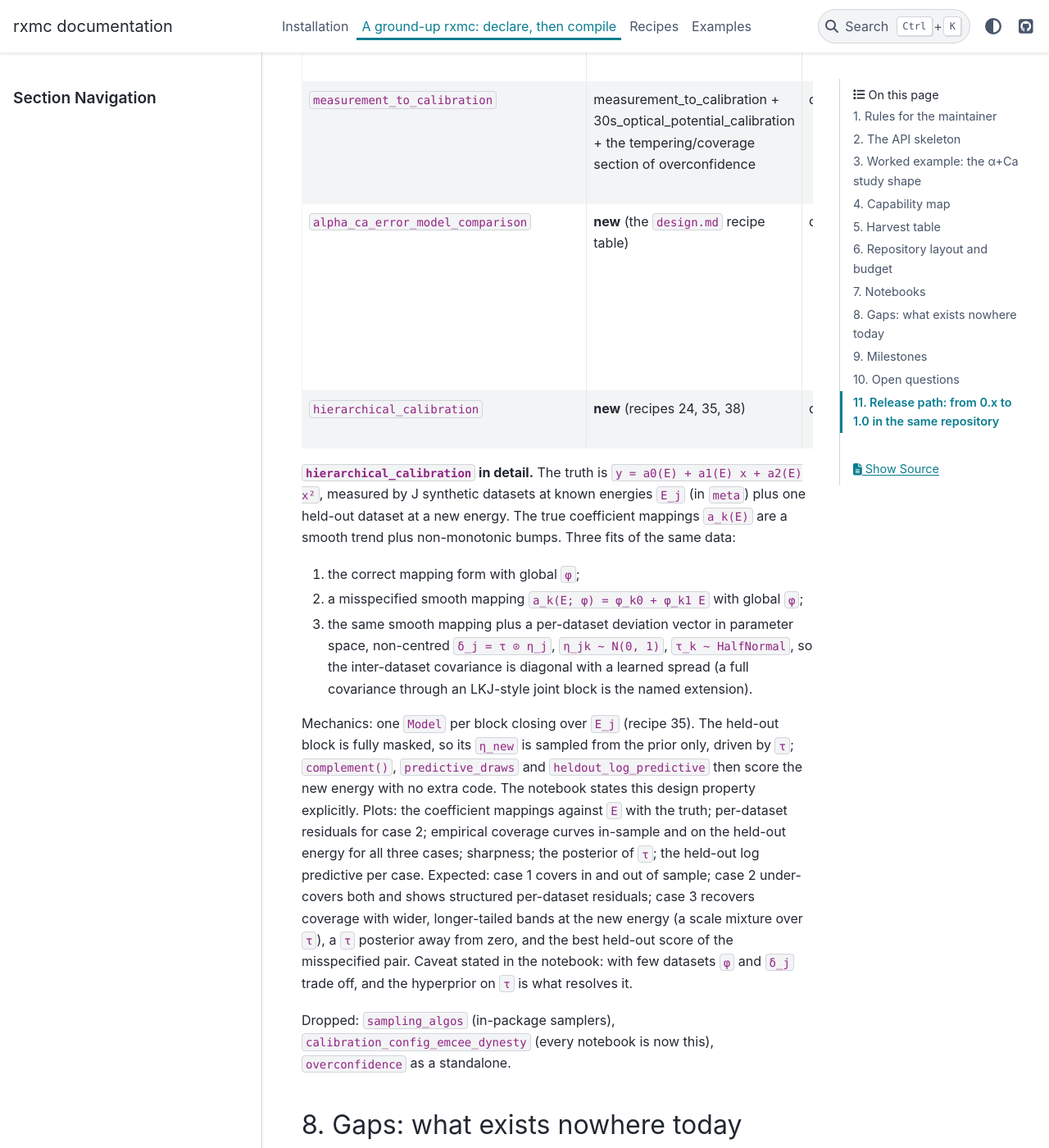
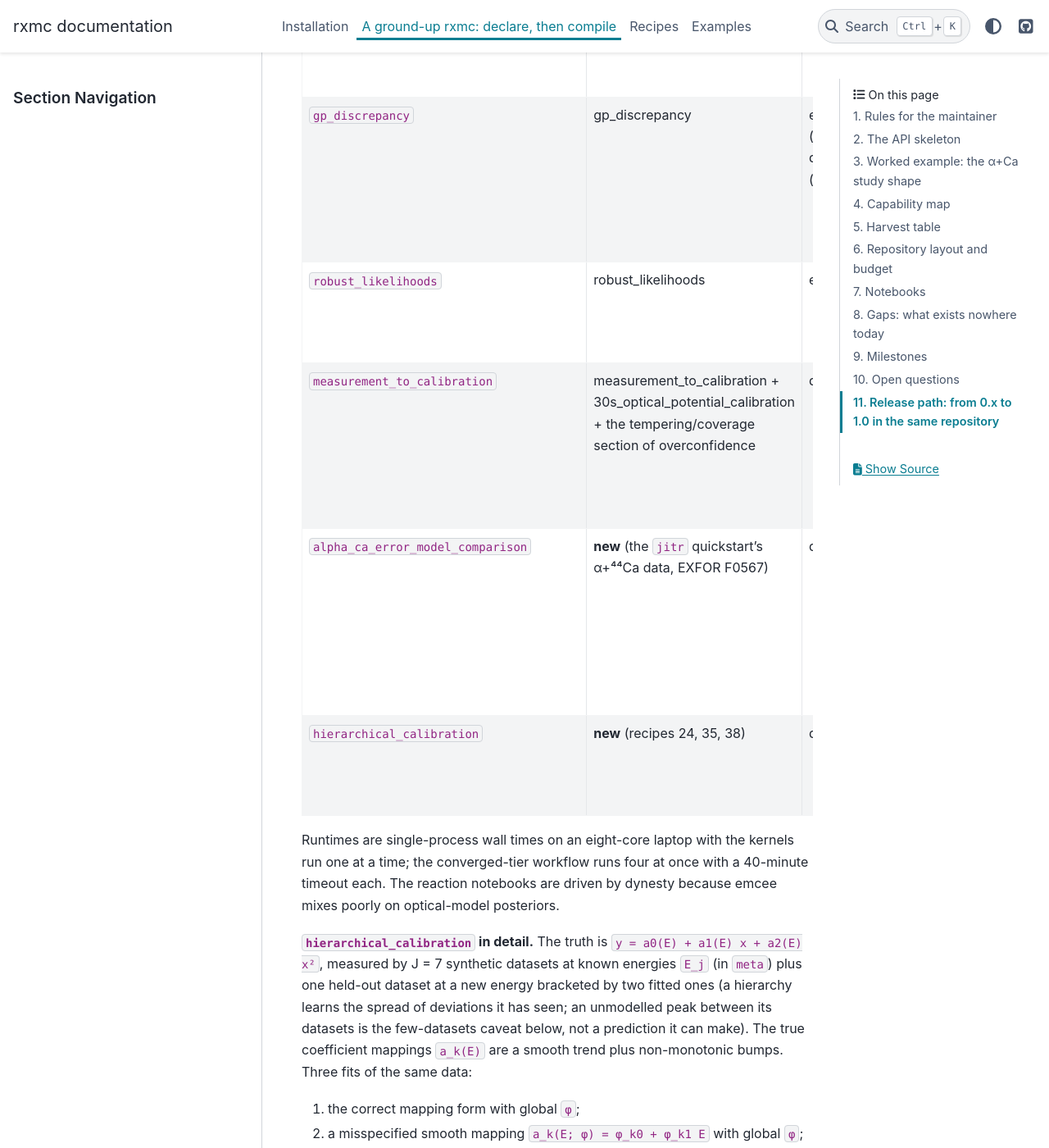
Before and after one commit to beykyle/rxmc, a Sphinx documentation site: the page built from docs/groundup_design.md, in a window 1280 px wide and 1400 px high, scrolled down 25993 px. Shown: the whole window at 82% size. Built offline with Sphinx 7.4.7 and the PyData theme 0.15.4, drawn with Linux system fonts in a browser that asks for light colours; pages that are not in the unit, such as notebooks, are missing from menus; the version number could not be read and is left out.

Commit message:
Add the alpha_ca_error_model_comparison notebook (recipes 10, 11, 13, 18)
Oeschler et al.'s 44Ca(alpha,alpha) ratio to Rutherford at 29 MeV from
the jitr quickstart, every fourth angle, a four-parameter Woods-Saxon
potential with jitr's Coulomb and solver rules, and the L0/E0/L2y/Lgp
ladder under dynesty: evidences made comparable across spaces by the
Jacobian, compare_logz verdicts, the fit below 90 degrees scored on the
backward angles by held-out log predictive and coverage, extrapolated
bands, and the discrete ambiguity visible in the corner.  Runs in about
20 minutes alongside another notebook.  The design's notebook table now
carries every runtime and the converged workflow allows an hour per
notebook.

```diff
--- a/docs/groundup_design.md
+++ b/docs/groundup_design.md
@@ -884,21 +884,29 @@
 Nine notebooks, each naming the current one it inherits.  Every notebook
 is driven by emcee or dynesty.
 
-| notebook | inherits | driver | new content |
-|---|---|---|---|
-| `linear_calibration` | linear_calibration_demo | emcee | prior predictive, posterior, predictive band with `problem.columns` |
-| `error_models` | systematic_err_demo | emcee | the five-model ladder; two-constraint section with case B via shared `Parameter` |
-| `normalization_and_covariance_structure` | normalization_inference | emcee | ρᵢ as `omp \| scale(rho_i)`; the four-case gallery via `matrix(theta)` |
-| `correlated_observations` | correlated_observations | emcee | case A vs B, toy and n+⁴⁰Ca |
-| `gp_discrepancy` | gp_discrepancy | emcee | `kernel` term; `total_predictive_band(problem, term, ...)`; the same defect fit with a sampled `omp + delta` mean correction for contrast |
-| `robust_likelihoods` | robust_likelihoods | emcee | Student-t vs Gaussian; ν bounded on the `Parameter` |
-| `measurement_to_calibration` | measurement_to_calibration + 30s_optical_potential_calibration + the tempering/coverage section of overconfidence | dynesty | `from_measurement`, `reported_terms`, the singular-covariance error, `Constraint(weight=)`, `coverage_curve` |
-| `alpha_ca_error_model_comparison` | **new** (the `design.md` recipe table) | dynesty | log space, `Parameter(prior=)`, masks, `complement`, `heldout_log_predictive`, `logz_summary` / `compare_logz` with `log_jacobian`, shared noise (B) and coupled normalisation (A) across two datasets, the bbb shim shown but not run |
-| `hierarchical_calibration` | **new** (recipes 24, 35, 38) | dynesty | hierarchy on the physics parameters; see below |
+| notebook | inherits | driver | new content | runtime |
+|---|---|---|---|---|
+| `linear_calibration` | linear_calibration_demo | emcee | prior predictive, posterior, predictive band with `problem.columns`, the coverage curve | 23 s |
+| `error_models` | systematic_err_demo | emcee | the ladder on one comparison, the Peelle matrix as a fixed `Term`, offsets known and free; two-constraint section with case B via a shared `Parameter` | 153 s |
+| `normalization_and_covariance_structure` | normalization_inference | emcee | ρᵢ as `quartic \| tf.scale(rho_i)` against `reported_terms()`; the four-case gallery via `matrix(theta)` | 328 s |
+| `correlated_observations` | correlated_observations | emcee | case A vs B on the toy; Neudecker et al. (2014) §II.A and §II.B recreated: the multi-quantity Peelle puzzle with a spanning `matrix` term built through `c.split` | 141 s |
+| `gp_discrepancy` | gp_discrepancy | emcee (toy), dynesty (reaction) | `kernel` term; `total_predictive_band(problem, term, ...)`; the same defect fit with a sampled Legendre mean correction for contrast; n+⁴⁰Ca with the surface absorption missing | 617 s |
+| `robust_likelihoods` | robust_likelihoods | emcee | Student-t vs Gaussian; ν bounded on the `Parameter`; a global error scale and a USU offset per technique | 154 s |
+| `measurement_to_calibration` | measurement_to_calibration + 30s_optical_potential_calibration + the tempering/coverage section of overconfidence | dynesty | `from_measurement`, `reported_terms`, the singular-covariance error, `Constraint(weight=)`, `coverage_curve`, emcee and `dill` as other drivers, the KDUQ `model_error` spelling | 182 s |
+| `alpha_ca_error_model_comparison` | **new** (the `jitr` quickstart's α+⁴⁴Ca data, EXFOR F0567) | dynesty | real data without errors, a four-parameter potential, log space with `log_jacobian`, the `L0`/`E0`/`L2y`/`Lgp` ladder by evidence, `masked_where`/`complement` with `heldout_log_predictive` and held-out coverage | 1197 s (alongside another notebook) |
+| `hierarchical_calibration` | **new** (recipes 24, 35, 38) | dynesty | eight schools non-centred; the hierarchy on the physics parameters; see below | 937 s (alongside another notebook) |
+
+Runtimes are single-process wall times on an eight-core laptop with the
+kernels run one at a time; the converged-tier workflow runs four at once
+with a 40-minute timeout each.  The reaction notebooks are driven by
+dynesty because emcee mixes poorly on optical-model posteriors.
 
 **`hierarchical_calibration` in detail.**  The truth is
-`y = a0(E) + a1(E) x + a2(E) x²`, measured by J synthetic datasets at known
-energies `E_j` (in `meta`) plus one held-out dataset at a new energy.  The
+`y = a0(E) + a1(E) x + a2(E) x²`, measured by J = 7 synthetic datasets at
+known energies `E_j` (in `meta`) plus one held-out dataset at a new energy
+bracketed by two fitted ones (a hierarchy learns the spread of deviations
+it has seen; an unmodelled peak between its datasets is the few-datasets
+caveat below, not a prediction it can make).  The
 true coefficient mappings `a_k(E)` are a smooth trend plus non-monotonic
 bumps.  Three fits of the same data:
 
```
Also changed, not shown: README.md (+1 -1 lines), 3 other files.
